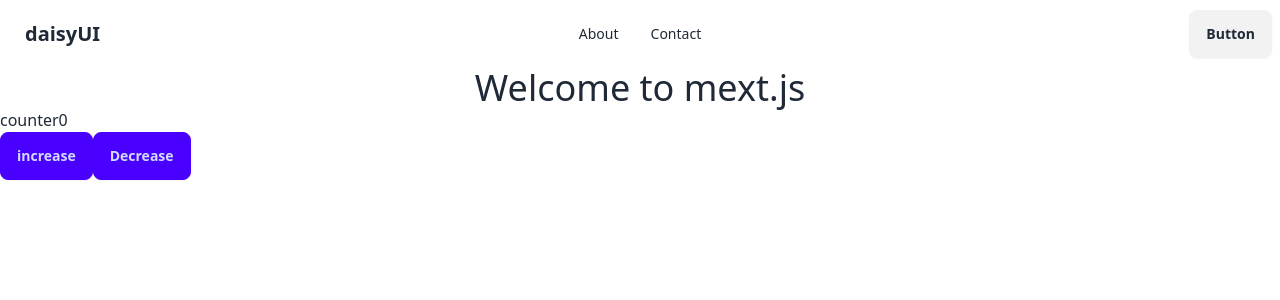
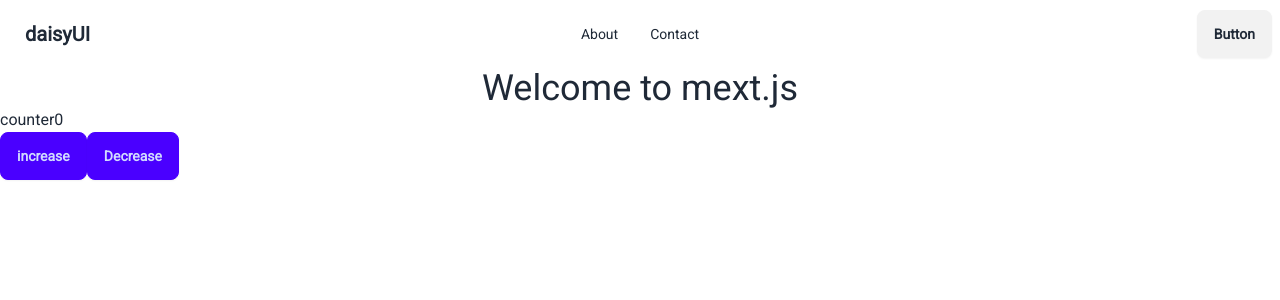
Before and after one commit to Shahriyar001/my-nextjs-app2, a Next.js app: page / in a window 1280 px wide. Shown: the top 300 px of the page. Built offline with nearby package versions, Linux system fonts and the light colour scheme.

Commit message:
Optimize Image and fonts in Next

```diff
--- a/next.config.js
+++ b/next.config.js
@@ -1,7 +1,12 @@
 /** @type {import('next').NextConfig} */
 const nextConfig = {
   images: {
-    domains: ["assets.acme.com"],
+    remotePatterns: [
+      {
+        protocol: "https",
+        hostname: "**",
+      },
+    ],
   },
 };
 
--- a/src/app/gallery/page.js
+++ b/src/app/gallery/page.js
@@ -1,4 +1,5 @@
 import Image from "next/image";
+import nextImage from "../../accets/464680936_122184249902222561_3179931177788976430_n.jpg";
 
 const GalleryPage = () => {
   return (
@@ -10,6 +11,18 @@
         src="https://miro.medium.com/v2/resize:fit:1000/1*v3XndYeIsBtk4CkpMf7vmA.jpeg"
         alt="next-img"
         className="mx-auto"
+        width={500}
+        height={500}
+      />
+      <h1 className="text-4xl text-center">Local Image</h1>
+      <h2 className="text-center text-2xl">Regular Image Tag</h2>
+
+      <Image
+        src={nextImage}
+        alt="next-img"
+        className="mx-auto"
+        width={500}
+        height={500}
       />
     </div>
   );
--- a/src/app/layout.js
+++ b/src/app/layout.js
@@ -1,17 +1,24 @@
-import localFont from "next/font/local";
+import { Roboto } from "next/font/google";
+
 import "./globals.css";
 import Navbar from "@/components/Shared/Navbar";
 
-const geistSans = localFont({
-  src: "./fonts/GeistVF.woff",
-  variable: "--font-geist-sans",
-  weight: "100 900",
+const roboto = Roboto({
+  weight: "400",
+  subsets: ["latin"],
+  display: "swap",
 });
-const geistMono = localFont({
-  src: "./fonts/GeistMonoVF.woff",
-  variable: "--font-geist-mono",
-  weight: "100 900",
-});
+
+// const geistSans = localFont({
+//   src: "./fonts/GeistVF.woff",
+//   variable: "--font-geist-sans",
+//   weight: "100 900",
+// });
+// const geistMono = localFont({
+//   src: "./fonts/GeistMonoVF.woff",
+//   variable: "--font-geist-mono",
+//   weight: "100 900",
+// });
 
 export const metadata = {
   title: "Create Next App",
@@ -21,9 +28,7 @@
 export default function RootLayout({ children }) {
   return (
     <html lang="en" data-theme="light">
-      <body
-        className={`${geistSans.variable} ${geistMono.variable} antialiased`}
-      >
+      <body className={roboto.className}>
         <Navbar />
         {children}
       </body>
```
Also changed, not shown: src/accets/464680936_122184249902222561_3179931177788976430_n.jpg (added).
